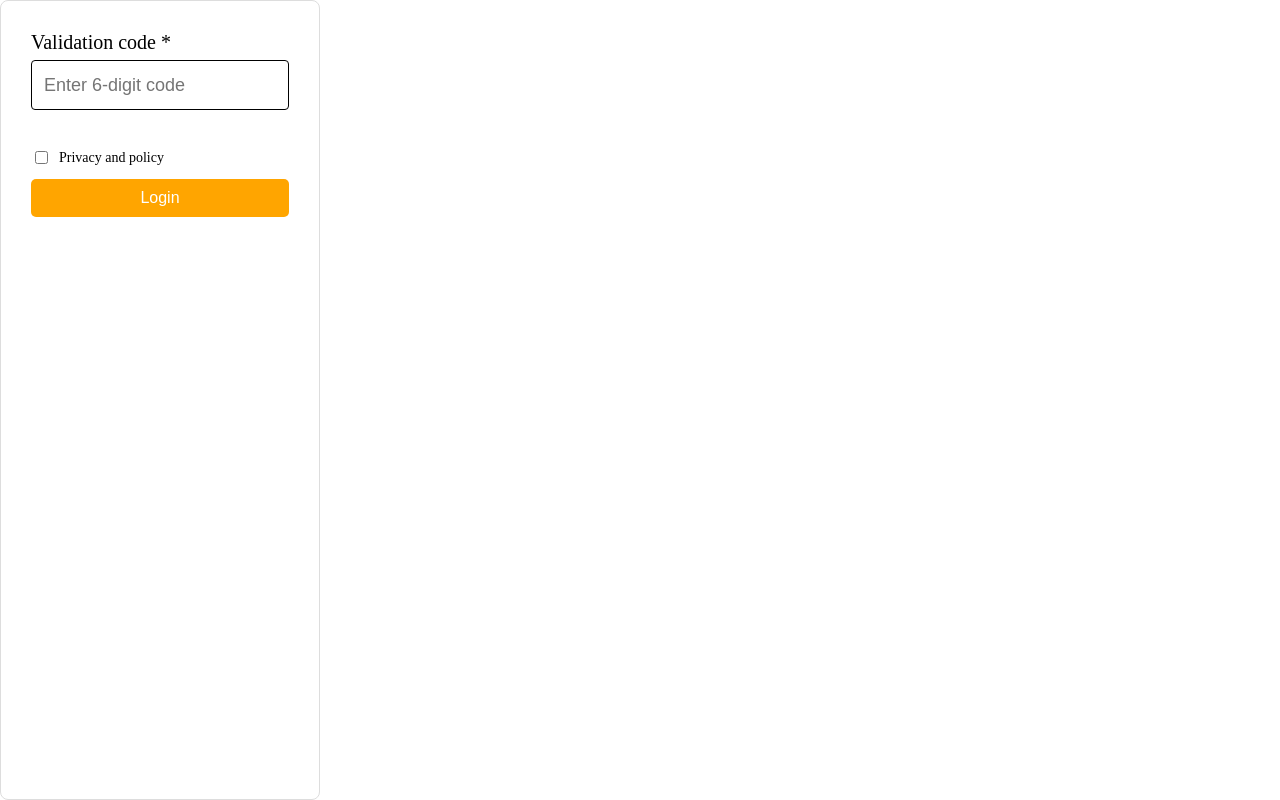
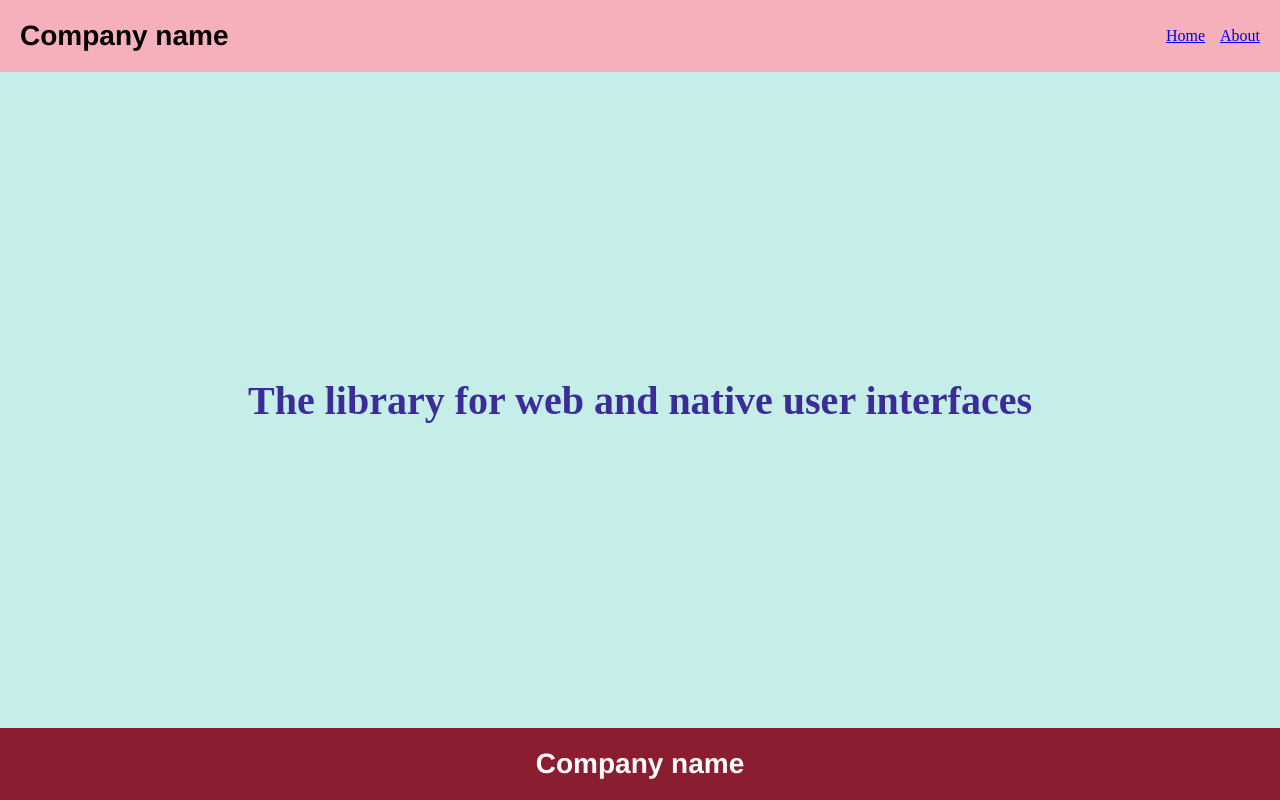
Before and after one commit to KaterynaBanasiak/55_react_ts, a React (Vite) app: page /about in a window 1280 px wide. Built offline with nearby package versions, Linux system fonts and the light colour scheme.

Commit message:
Добавила материалы урока 8.04.25

```diff
--- a/package.json
+++ b/package.json
@@ -17,6 +17,7 @@
     "formik": "^2.4.6",
     "react": "^19.0.0",
     "react-dom": "^19.0.0",
+    "react-router-dom": "^7.5.0",
     "uuid": "^11.1.0",
     "yup": "^1.6.1"
   },
--- a/src/App.tsx
+++ b/src/App.tsx
@@ -1,3 +1,8 @@
+import { BrowserRouter, Routes, Route } from 'react-router-dom'
+
+import Layout from "./components/Layout/Layout"
+import About from "./components/pages/About/About"
+import Home from "./components/pages/Home/Home"
 import GlobalStyles from "./styles/GlobalStyles"
 
 //Lessons imports
@@ -12,11 +17,8 @@
 // import Lesson10 from "./lessons/Lesson10/Lesson10"
 // import Lesson11 from "./lessons/Lesson11/Lesson11"
 // import Lesson12 from "./lessons/Lesson12/Lesson12"
-// import Homework12 from "./homeworks/Homework12/Homework12";
 // import Lesson13 from "./lessons/Lesson13/Lesson13"
 // import Lesson14 from "./lessons/Lesson14/Lesson14"
-// import Homework14 from "./homeworks/Homework14/Homework14";
-import Homework15 from "./homeworks/Homework15/Homework15";
 
 
 //Homeworks imports
@@ -27,6 +29,8 @@
 // import Homework10 from "./homeworks/Homework10/Homework10"
 // import Homework11 from "./homeworks/Homework11/Homework11"
 // import Homework12 from "./homeworks/Homework12/Homework12"
+// import Homework14 from "./homeworks/Homework14/Homework14"
+// import Homework15 from "./homeworks/Homework15/Homework15"
 
 //Consultations imports
 // import Consultation04 from "./consultations/Consultation04/Consultation04"
@@ -36,29 +40,20 @@
 function App() {
 
   return (
-    <>
+    //BrowserRouter - глобальная обёртка для всего приложения,
+    // которая позволяет использовать маршрутизацию
+    <BrowserRouter>
       <GlobalStyles />
-      {/* <Task6 /> */}
-      {/* <Lesson06 /> */}
-      {/* <Homework06 /> */}
-      {/* <Lesson07 /> */}
-      {/* <Homework07/> */}
-      {/* <Lesson08/> */}
-      {/* <Consultation04 /> */}
-      {/* <Homework08 /> */}
-      {/* <Lesson09 /> */}
-      {/* <Homework09 /> */}
-      {/* <Lesson10 /> */}
-      {/* <Homework10 /> */}
-      {/* <Lesson11 /> */}
-      {/* <Homework11 /> */}
-      {/* <Lesson12 /> */}
-      {/* <Homework12 /> */}
-      {/* <Lesson13 /> */}
-      {/* <Lesson14 /> */}
-      {/* <Homework14 /> */}
-      <Homework15 />
-    </>
+      <Layout>
+        {/* Routes - обертка, которая собирает все маршруты приложения */}
+        <Routes>
+          {/* Route - компонент библиотеки, в который передаётся маршрут и тот компонент (страницу),
+          который должен быть вызван, если выполнен переход по этому маршруту */}
+          <Route path='/' element={<Home />}/>
+          <Route path='/about' element={<About />}/>
+        </Routes>
+      </Layout>
+    </BrowserRouter>
   )
 }
 
--- a/src/components/Checkbox/Checkbox.tsx
+++ b/src/components/Checkbox/Checkbox.tsx
@@ -1,30 +1,37 @@
-import { FC } from "react";
-import { StyledCheckboxContainer, StyledLabel, StyledInput } from "./styles";
-import { ErrorMessage } from "../../homeworks/Homework15/styles";
+import {
+  CheckboxComponent,
+  CheckboxContainer,
+  CheckboxElement,
+  CheckboxLabel,
+  ErrorMessage
+} from "./styles";
+import { CheckboxProps } from "./types.ts";
 
-interface CheckboxProps {
-  id: string;
-  name: string;
-  label: string;
-  checked: boolean;
-  onChange: (e: React.ChangeEvent<HTMLInputElement>) => void;
-  error?: string;
+function Checkbox({
+  name,
+  id,
+  checked,
+  onChange,
+  label,
+  error
+}: CheckboxProps) {
+  return (
+    <CheckboxComponent>
+      <CheckboxContainer>
+        <CheckboxElement
+          name={name}
+          type='checkbox'
+          id={id}
+          checked={checked}
+          onChange={onChange}
+        />
+        <CheckboxLabel htmlFor={id}>
+          {label}
+        </CheckboxLabel>
+      </CheckboxContainer>
+      <ErrorMessage>{error}</ErrorMessage>
+    </CheckboxComponent>
+  )
 }
 
-const Checkbox: FC<CheckboxProps> = ({ id, name, label, checked, onChange, error }) => {
-  return (
-    <StyledCheckboxContainer>
-      <StyledInput
-        id={id}
-        name={name}
-        type="checkbox"
-        checked={checked}
-        onChange={onChange}
-      />
-      <StyledLabel htmlFor={id}>{label}</StyledLabel>
-      {error && <ErrorMessage>{error}</ErrorMessage>}
-    </StyledCheckboxContainer>
-  );
-};
-
 export default Checkbox;
--- a/src/components/Checkbox/styles.ts
+++ b/src/components/Checkbox/styles.ts
@@ -1,13 +1,26 @@
 import styled from "@emotion/styled";
 
-export const StyledCheckboxContainer = styled.div`
-  display: flex;
-  align-items: center;
-  gap: 8px;
-`;
+export const CheckboxComponent = styled.div`
+ display: flex;
+ flex-direction: column;
+ gap: 10px;
+`
 
-export const StyledInput = styled.input``;
+export const CheckboxContainer = styled.div`
+ display: flex;
+ align-items: center;
+ gap: 10px;
+`
+export const CheckboxElement = styled.input`
+ width: 25px;
+ height: 25px;
+`
+export const CheckboxLabel = styled.label`
+ font-size: 20px;
+`
 
-export const StyledLabel = styled.label`
-  font-size: 14px;
-`;
+export const ErrorMessage = styled.div`
+ height: 20px;
+ font-size: 18px;
+ color: red;
+`
--- /dev/null
+++ b/src/components/Checkbox/types.ts
@@ -0,0 +1,10 @@
+import { ChangeEvent } from "react";
+
+export interface CheckboxProps {
+  name: string,
+  checked: boolean,
+  onChange: (event: ChangeEvent<HTMLInputElement>) => void,
+  label?: string,
+  id?: string,
+  error?: string
+}
--- /dev/null
+++ b/src/components/Layout/Layout.tsx
@@ -0,0 +1,33 @@
+import { NavLink } from "react-router-dom"
+
+import {
+  LayoutComponent,
+  Header,
+  LogoText,
+  Nav,
+  Main,
+  Footer
+} from "./styles.ts"
+import { LayoutProps } from "./types.ts"
+
+function Layout({children} : LayoutProps) {
+  return (
+    <LayoutComponent>
+      <Header>
+        <LogoText>Company name</LogoText>
+        <Nav>
+          {/* NavLink - компонент библиотеки, который добавляет ссылку на
+          страницу по маршруту через prop to */}
+          <NavLink to='/'>Home</NavLink>
+          <NavLink to='/about'>About</NavLink>
+        </Nav>
+      </Header>
+      <Main>{children}</Main>
+      <Footer>
+        <LogoText>Company name</LogoText>
+      </Footer>
+    </LayoutComponent>
+  )
+}
+
+export default Layout
--- /dev/null
+++ b/src/components/Layout/styles.ts
@@ -0,0 +1,41 @@
+import styled from "@emotion/styled";
+
+export const LayoutComponent = styled.div`
+ display: flex;
+ flex-direction: column;
+ flex: 1;
+`;
+
+export const Header = styled.header`
+ display: flex;
+ justify-content: space-between;
+ align-items: center;
+ padding: 20px;
+ background-color: #F5B0BC;
+`;
+
+export const Nav = styled.nav`
+ display: flex;
+ gap: 15px;
+`;
+
+export const Main = styled.main`
+  display: flex;
+  flex-direction: column;
+  flex: 1;
+`;
+
+export const Footer = styled.footer`
+ display: flex;
+ justify-content: center;
+ align-items: center;
+ padding: 20px;
+ background-color: #8a1e30;
+ color: white;
+`;
+
+export const LogoText = styled.div`
+  font-size: 28px;
+  font-weight: bold;
+  font-family: 'Franklin Gothic Medium', 'Arial Narrow', Arial, sans-serif
+`
--- /dev/null
+++ b/src/components/Layout/types.ts
@@ -0,0 +1,5 @@
+import { ReactNode } from "react";
+
+export interface LayoutProps {
+  children: ReactNode
+}
--- /dev/null
+++ b/src/components/pages/About/About.tsx
@@ -0,0 +1,12 @@
+import { AboutWrapper, Title } from "./styles";
+
+function About() {
+  return (
+    <AboutWrapper>
+      <Title>The library for web and native user interfaces
+      </Title>
+    </AboutWrapper>
+  )
+}
+
+export default About;
--- /dev/null
+++ b/src/components/pages/About/styles.ts
@@ -0,0 +1,17 @@
+import styled from '@emotion/styled';
+
+export const AboutWrapper = styled.div`
+  display: flex;
+  flex-direction: column;
+  align-items: center;
+  justify-content: center;
+  flex: 1;
+  padding: 60px;
+  background-color: rgb(197, 238, 233);
+`
+
+export const Title = styled.div`
+ font-size: 40px;
+ font-weight: bold;
+ color: #3b2c9a
+`
--- /dev/null
+++ b/src/components/pages/Home/Home.tsx
@@ -0,0 +1,11 @@
+import { HomeWrapper, Title } from "./styles";
+
+function Home() {
+  return (
+    <HomeWrapper>
+      <Title>Welcome to React Project</Title>
+    </HomeWrapper>
+  )
+}
+
+export default Home;
--- /dev/null
+++ b/src/components/pages/Home/styles.ts
@@ -0,0 +1,17 @@
+import styled from '@emotion/styled';
+
+export const HomeWrapper = styled.div`
+  display: flex;
+  flex-direction: column;
+  align-items: center;
+  justify-content: center;
+  flex: 1;
+  padding: 60px;
+  background-color: rgb(232, 238, 197);
+`
+
+export const Title = styled.div`
+ font-size: 40px;
+ font-weight: bold;
+ color: #F54C51
+`
```
Also changed, not shown: 1 other file (tests, documents, lock files or other folders).
